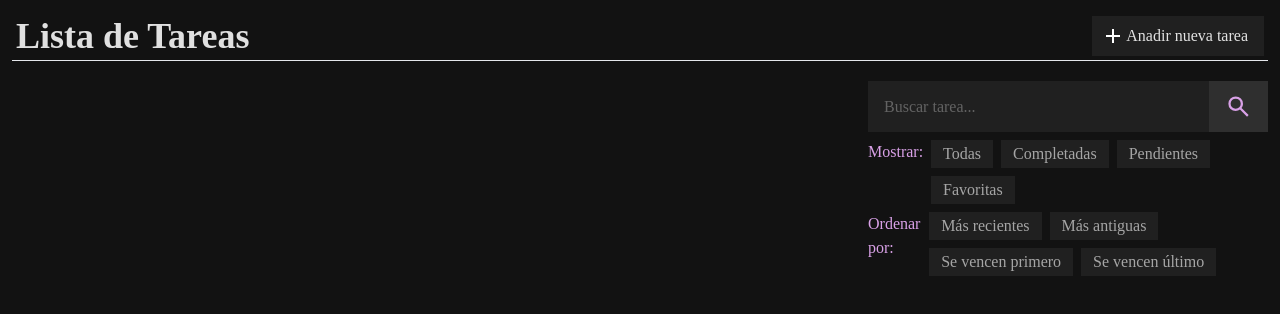
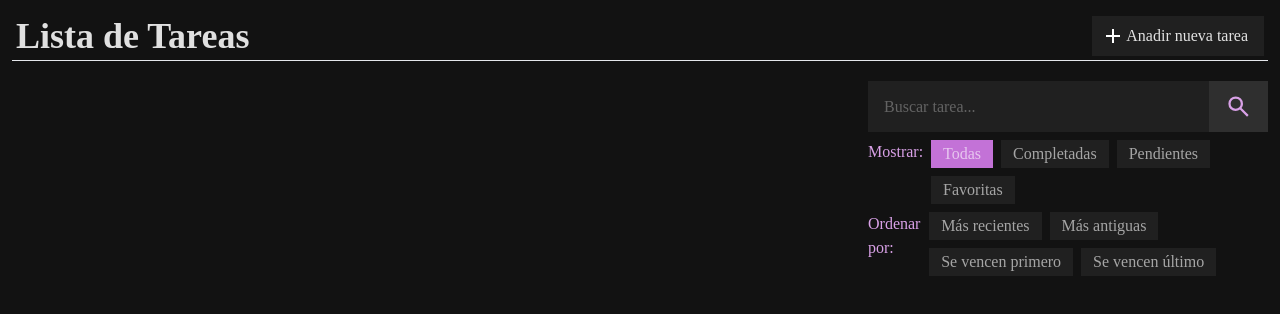
Before and after one commit to JoseBeltre/todo-app, a React (Vite) app: page / in a window 1280 px wide. Shown: the top 314 px of the page. Built offline with nearby package versions, Linux system fonts and the light colour scheme; the HTML template or start-up script is replaced by a standard one; a web font is replaced by a local one.

Commit message:
Add filter functionality

```diff
--- a/src/App.jsx
+++ b/src/App.jsx
@@ -1,4 +1,4 @@
-import { useState } from 'react'
+import { useEffect, useState } from 'react'
 
 import './App.css'
 import { SearchIcon } from './Components/svg/SearchIcon'
@@ -15,8 +15,29 @@ function App () {
   const [taskToDelete, setTaskToDelete] = useState()
   const [isEditTasksModalOpen, setIsEditTasksModalOpen] = useState(false)
   const [taskToEdit, setTaskToEdit] = useState()
+  const [tasks, setTasks] = useState(TaskModel.getAll())
+  const [filter, setFilter] = useState()
 
-  const tasks = TaskModel.getAll()
+  useEffect(() => {
+    const getFilteredTasks = () => {
+      switch (filter) {
+        case 'Todas':
+          setTasks(TaskModel.getAll())
+          break
+        case 'Completadas':
+          setTasks(TaskModel.getFilteredTasks({ filter: 'completed' }))
+          break
+        case 'Favoritas':
+          setTasks(TaskModel.getFilteredTasks({ filter: 'starred' }))
+          break
+        case 'Pendientes':
+          setTasks(TaskModel.getFilteredTasks({ filter: 'pending' }))
+          break
+      }
+    }
+
+    getFilteredTasks()
+  }, [filter])
 
   return (
     <>
@@ -40,9 +61,19 @@ function App () {
 
           </form>
 
-          <Filter filterName='Mostrar' options={['Todas', 'Completadas', 'Pendientes', 'Favoritas']} />
+          <Filter
+            filterName='Mostrar'
+            options={['Todas', 'Completadas', 'Pendientes', 'Favoritas']}
+            selected={filter}
+            onClick={(e) => {
+              setFilter(e.target.textContent)
+            }}
+          />
 
-          <Filter filterName='Ordenar por' options={['Más recientes', 'Más antiguas', 'Se vencen primero', 'Se vencen último']} />
+          <Filter
+            filterName='Ordenar por'
+            options={['Más recientes', 'Más antiguas', 'Se vencen primero', 'Se vencen último']}
+          />
 
           <NewTaskButton openModal={() => setIsNewTasksModalOpen(!isNewTasksModalOpen)} classNames='flex lg:hidden' />
 
--- a/src/Components/Filter.jsx
+++ b/src/Components/Filter.jsx
@@ -1,12 +1,21 @@
 /* eslint-disable react/prop-types */
-export function Filter ({ filterName, options  }) {
+export function Filter ({ filterName, options, onClick, selected }) {
   return (
     <div className='flex gap-2'>
       <span className='text-primary'>{filterName}: </span>
       <div className='flex gap-2 items-center flex-wrap'>
         {
           options.map((option, index) => {
-          return <span key={index} className='bg-itemBg p-0.5 px-3 text-white/60 font-light'>{option}</span>
+            return (
+              <button
+                key={index}
+                className={`bg-itemBg p-0.5 px-3 text-white/60 font-light transition-colors
+                  ${selected === option ? 'bg-secondary text-white font-bold' : (!selected && option === 'Todas' ? 'bg-secondary text-white font-bold' : '')}`}
+                onClick={onClick}
+              >
+                {option}
+              </button>
+            )
           })
         }
       </div>
--- a/src/model/local-storage.js
+++ b/src/model/local-storage.js
@@ -54,4 +54,26 @@ export class TaskModel {
     const tasks = TaskModel.getAll()
     return tasks[id]
   }
+
+  static getFilteredTasks ({ filter }) {
+    const filters = ['all', 'completed', 'starred', 'pending']
+    if (!filters.includes(filter)) throw new Error(`'${filter}' is not a valid filter.`)
+
+    const tasks = TaskModel.getAll()
+    let filteredTasks
+    switch (filter) {
+      case 'completed':
+        filteredTasks = tasks.filter(task => task.completed)
+        break
+      case 'starred':
+        filteredTasks = tasks.filter(task => task.starred)
+        break
+      case 'pending':
+        filteredTasks = tasks.filter(task => !task.completed)
+        break
+      default:
+        break
+    }
+    return filteredTasks
+  }
 }
```
Lines whose indentation alone changed are shown as unchanged.
